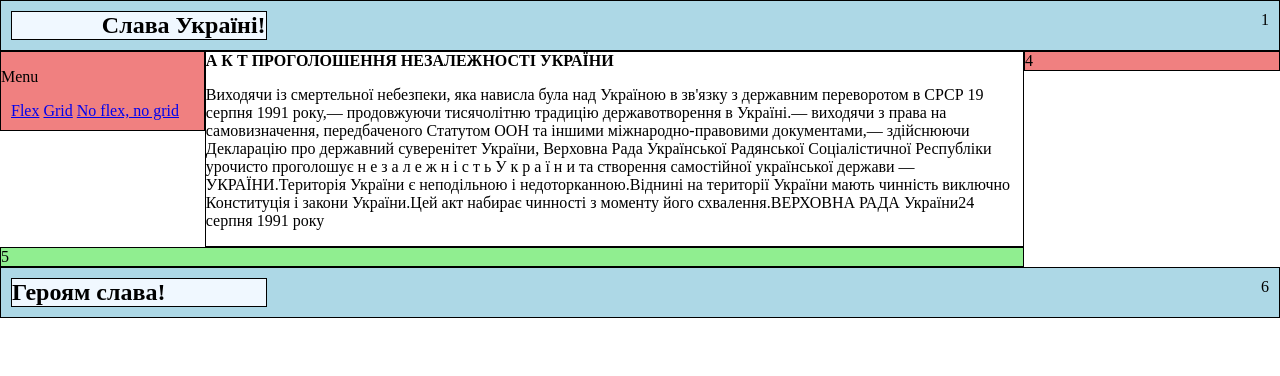
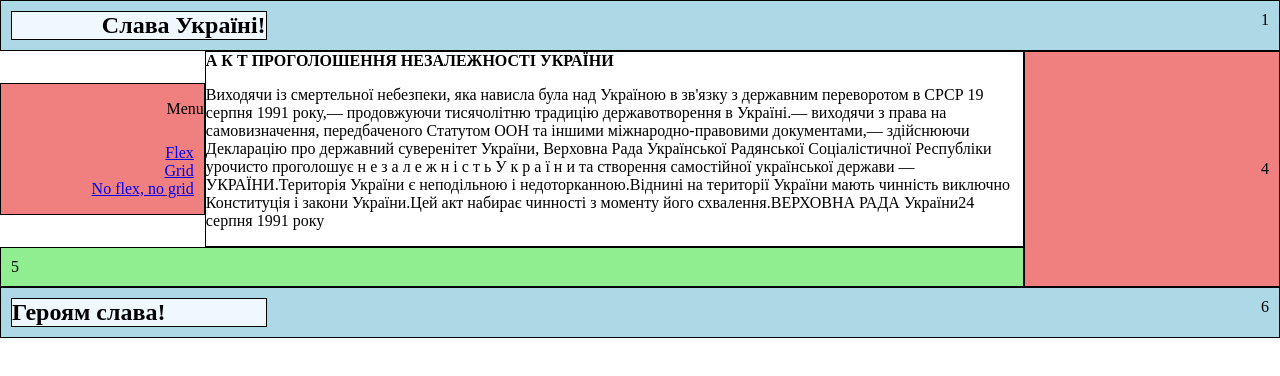
Before and after one commit to Prostorion/web, a plain HTML site: page lab2/noFlexNoGrid.html in a window 1280 px wide. Drawn offline with Linux system fonts and the light colour scheme.

Commit message:
version 2

```diff
--- a/lab2/CSS/noFlexnoGrid.css
+++ b/lab2/CSS/noFlexnoGrid.css
@@ -1,3 +1,4 @@
+
 html {
     height: 100%;
 }
@@ -16,6 +17,7 @@ body {
 
     margin: 0;
     height: fit-content ;
+    padding: 00;
 
 
 }
@@ -41,11 +43,12 @@ span {
 
 
     display: inline-block;
-    width: 20%;
+    width: 100%;
     height: 100%;
     max-height: fit-content;
     margin: 0%;
     vertical-align: top;
+    text-align: right;
 }
 
 nav {
@@ -65,7 +68,7 @@ a {
 
 #second-block{
     display: inline-block;
-    width: 80%;
+    width: 100%;
     max-height: fit-content;
     vertical-align: top;
     height: fit-content;
@@ -81,7 +84,7 @@ a {
 
 #three {
     display: inline-block;
-    width: 80%;
+    width: 100%;
     margin: 0%;
 
     height: 100%;
@@ -91,25 +94,38 @@ a {
 }
 
 #four  {
-    display: inline-block;
-    width: 20%;
 
+    width: 100%;
     height: 100%;
+    min-height: 100%;
     margin: 0%;
-    vertical-align: top;
+    display:table;
+    text-align: right;
 
 }
+
+
+#four-span{
+    display:table-cell;
+    vertical-align:middle;
+    padding: 10px;
+}
+
 
 #five {
 
     background-color: lightgreen;
     display: inline-block;
     width: 100%;
-    height: 20%;
-    vertical-align: top;
+    height: 100%;
+
 
 }
 
+#five-span{
+    display: inline-block;
+    margin: 10px;
+}
 
 
 #x, #y {
@@ -136,3 +152,41 @@ a {
 #x-span {
     float: right;
 }
+
+ul {
+    margin-top: 26px;
+    list-style-type: none;
+}
+
+li{
+    text-align: right;
+}
+
+table {
+    border-spacing:0;
+    height: 100%;
+    padding: 0;
+    margin: 0;
+    border-collapse: collapse;
+}
+
+tr, td {
+    padding: 0;
+    margin: 0;
+}
+
+td.first {
+    width: 80%;
+}
+
+td.second {
+    width: 20;
+}
+
+#odyn {
+    width: 20%;
+}
+
+#dva{
+    width: 80%;
+}
--- a/lab2/CSS/styleGrid.css
+++ b/lab2/CSS/styleGrid.css
@@ -89,7 +89,7 @@ div {
 #x {
     width: 25%;
     margin: 10px;
-    background-color: white;
+    background-color: aliceblue;
     grid-area: one;
     text-align: right;
 }
@@ -97,7 +97,7 @@ div {
 #y {
     width: 25%;
     margin: 10px;
-    background-color: white;
+    background-color: aliceblue;
     grid-area: one;
 }
 
--- a/lab2/noFlexNoGrid.html
+++ b/lab2/noFlexNoGrid.html
@@ -15,24 +15,30 @@
 
         </div><span id="x-span">1</span>
     </div >
-    <div id="block">
-        <div id="second-block">
-            <div id="third-block">
+        <table>
+            <tr>
+                <td class = "first">
+
+            <table>
+                <tr>
+                    <td id="odyn">
     <div id="two">
         <p id="m">Menu</p>
         <nav id="menu">
-            <a href="index.html">Flex</a>
-            <a href="grid.html">Grid</a>
-            <a href="noFlexNoGrid.html">No flex, no grid</a>
+            <ul>
+            <li><a href="index.html">Flex</a></li>
+            <li><a href="grid.html">Grid</a></li>
+            <li><a href="noFlexNoGrid.html">No flex, no grid</a></ul></li>
         </nav>
-    </div><div id="three">
+    </div></td><td id="dva"><div id="three">
         <h4>А К Т ПРОГОЛОШЕННЯ НЕЗАЛЕЖНОСТІ УКРАЇНИ</h4>
         <p>
         Виходячи із смертельної небезпеки, яка нависла була над Україною в зв'язку з державним переворотом в СРСР 19 серпня 1991 року,— продовжуючи тисячолітню традицію державотворення в Україні.— виходячи з права на самовизначення, передбаченого Статутом ООН та іншими міжнародно-правовими документами,— здійснюючи Декларацію про державний суверенітет України, Верховна Рада Української Радянської Соціалістичної Республіки урочисто проголошує н е з а л е ж н і с т ь У к р а ї н и та створення самостійної української держави — УКРАЇНИ.Територія України є неподільною і недоторканною.Віднині на території України мають чинність виключно Конституція і закони України.Цей акт набирає чинності з моменту його схвалення.ВЕРХОВНА РАДА України24 серпня 1991 року
         </p>
-    </div></div> <div id="five">5</div> </div><div id="four">4</div>
+    </div></td></tr>
+    <tr><td colspan="2"><div id="five"><span id="five-span">5</span></td><td></td></tr></table> </div></td> <td class = "second"><div id="four"><span id="four-span">4</span></div></td></tr>
+        </table>
 
-    </div>
 
 
 
```
